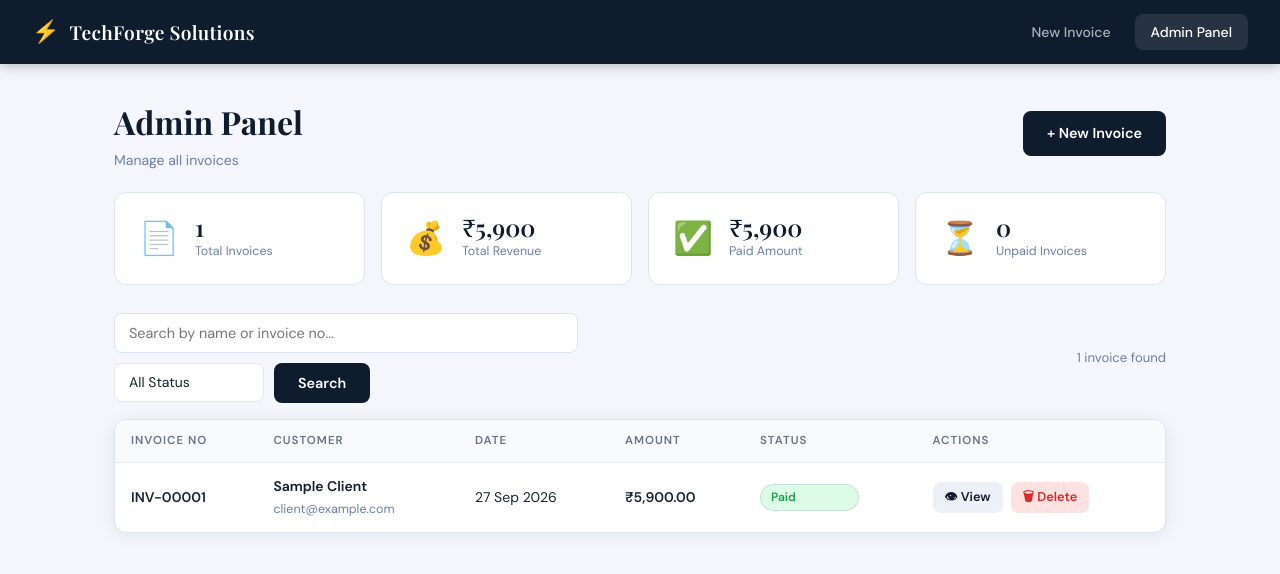
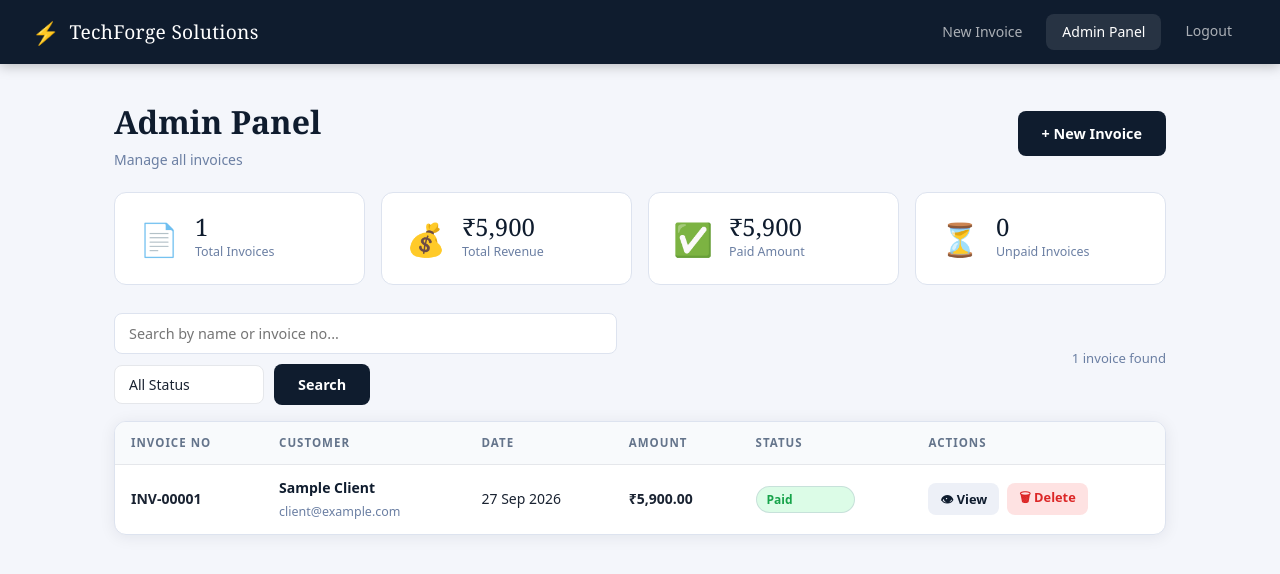
Before and after one commit to Vidyadevi423/invoice_generator, a PHP site: page /admin.php in a window 1280 px wide. Shown: the top 574 px of the page. Run offline with PHP 8.4, Linux system fonts and the light colour scheme; the visitor is signed in with stand-in values (Sample User, id 1); data comes from the database, SQL or seed files in the repository.

Commit message:
Protect admin actions with authentication and CSRF

```diff
--- a/admin.php
+++ b/admin.php
@@ -4,13 +4,24 @@
 // TechForge Solutions — Invoice Generator
 // ============================================
 require_once 'db.php';
+requireAdmin();
 
 $conn = getDB();
 
 // ---- Handle Delete Invoice ----
-if (isset($_GET['delete']) && is_numeric($_GET['delete'])) {
-    $delId = intval($_GET['delete']);
-    $stmt  = $conn->prepare("DELETE FROM invoices WHERE id = ?");
+if ($_SERVER['REQUEST_METHOD'] === 'POST' && isset($_POST['delete_invoice'])) {
+    if (!verifyCsrfToken($_POST['csrf_token'] ?? '')) {
+        http_response_code(403);
+        exit('Invalid security token.');
+    }
+
+    $delId = filter_var($_POST['invoice_id'] ?? null, FILTER_VALIDATE_INT);
+    if ($delId === false || $delId <= 0) {
+        header('Location: admin.php?msg=error');
+        exit;
+    }
+
+    $stmt = $conn->prepare("DELETE FROM invoices WHERE id = ?");
     $stmt->bind_param('i', $delId);
     $stmt->execute();
     $stmt->close();
@@ -20,9 +31,19 @@ if (isset($_GET['delete']) && is_numeric($_GET['delete'])) {
 
 // ---- Handle Status Update ----
 if ($_SERVER['REQUEST_METHOD'] === 'POST' && isset($_POST['update_status'])) {
-    $updId     = intval($_POST['invoice_id']);
-    $updStatus = in_array($_POST['status'], ['paid','unpaid','draft','cancelled']) ? $_POST['status'] : 'unpaid';
-    $stmt      = $conn->prepare("UPDATE invoices SET status = ? WHERE id = ?");
+    if (!verifyCsrfToken($_POST['csrf_token'] ?? '')) {
+        http_response_code(403);
+        exit('Invalid security token.');
+    }
+
+    $updId = filter_var($_POST['invoice_id'] ?? null, FILTER_VALIDATE_INT);
+    $updStatus = $_POST['status'] ?? '';
+    if ($updId === false || $updId <= 0 || !in_array($updStatus, ['paid','unpaid','draft','cancelled'], true)) {
+        header('Location: admin.php?msg=error');
+        exit;
+    }
+
+    $stmt = $conn->prepare("UPDATE invoices SET status = ? WHERE id = ?");
     $stmt->bind_param('si', $updStatus, $updId);
     $stmt->execute();
     $stmt->close();
@@ -31,41 +52,42 @@ if ($_SERVER['REQUEST_METHOD'] === 'POST' && isset($_POST['update_status'])) {
 }
 
 // ---- Filter & Search ----
-$search    = clean($_GET['search'] ?? '');
-$filterSt  = $_GET['status'] ?? 'all';
-$page      = max(1, intval($_GET['page'] ?? 1));
-$perPage   = 10;
-$offset    = ($page - 1) * $perPage;
+$search = clean($_GET['search'] ?? '');
+$filterSt = $_GET['status'] ?? 'all';
+if (!in_array($filterSt, ['all','paid','unpaid','draft','cancelled'], true)) {
+    $filterSt = 'all';
+}
+$page = max(1, intval($_GET['page'] ?? 1));
+$perPage = 10;
+$offset = ($page - 1) * $perPage;
 
 $where = "WHERE 1=1";
 $params = [];
-$types  = '';
+$types = '';
 
 if ($search) {
-    $where   .= " AND (customer_name LIKE ? OR invoice_no LIKE ?)";
-    $s        = '%' . $search . '%';
+    $where .= " AND (customer_name LIKE ? OR invoice_no LIKE ?)";
+    $s = '%' . $search . '%';
     $params[] = $s;
     $params[] = $s;
-    $types   .= 'ss';
+    $types .= 'ss';
 }
 if ($filterSt !== 'all') {
-    $where   .= " AND status = ?";
+    $where .= " AND status = ?";
     $params[] = $filterSt;
-    $types   .= 's';
+    $types .= 's';
 }
 
-// Count total
 $countStmt = $conn->prepare("SELECT COUNT(*) AS cnt FROM invoices $where");
 if ($params) {
     $countStmt->bind_param($types, ...$params);
 }
 $countStmt->execute();
-$totalRows  = $countStmt->get_result()->fetch_assoc()['cnt'];
+$totalRows = $countStmt->get_result()->fetch_assoc()['cnt'];
 $totalPages = ceil($totalRows / $perPage);
 $countStmt->close();
 
-// Fetch invoices
-$sql  = "SELECT * FROM invoices $where ORDER BY created_at DESC LIMIT $perPage OFFSET $offset";
+$sql = "SELECT * FROM invoices $where ORDER BY created_at DESC LIMIT $perPage OFFSET $offset";
 $stmt = $conn->prepare($sql);
 if ($params) {
     $stmt->bind_param($types, ...$params);
@@ -74,7 +96,6 @@ $stmt->execute();
 $invoices = $stmt->get_result()->fetch_all(MYSQLI_ASSOC);
 $stmt->close();
 
-// Summary stats
 $stats = $conn->query("
     SELECT
         COUNT(*) AS total,
@@ -86,11 +107,10 @@ $stats = $conn->query("
 
 $conn->close();
 
-// Status badge styles
 $statusColors = [
-    'paid'      => ['bg' => '#dcfce7', 'color' => '#16a34a'],
-    'unpaid'    => ['bg' => '#fef9c3', 'color' => '#b45309'],
-    'draft'     => ['bg' => '#f1f5f9', 'color' => '#475569'],
+    'paid' => ['bg' => '#dcfce7', 'color' => '#16a34a'],
+    'unpaid' => ['bg' => '#fef9c3', 'color' => '#b45309'],
+    'draft' => ['bg' => '#f1f5f9', 'color' => '#475569'],
     'cancelled' => ['bg' => '#fee2e2', 'color' => '#dc2626'],
 ];
 ?>
@@ -99,28 +119,26 @@ $statusColors = [
 <head>
     <meta charset="UTF-8">
     <meta name="viewport" content="width=device-width, initial-scale=1.0">
-    <title>Admin Panel — <?= COMPANY_NAME ?></title>
-    <link rel="preconnect" href="https://fonts.googleapis.com">
-    <link href="https://fonts.googleapis.com/css2?family=Playfair+Display:wght@600;700&family=DM+Sans:wght@300;400;500;600&display=swap" rel="stylesheet">
+    <title>Admin Panel — <?= htmlspecialchars(COMPANY_NAME) ?></title>
     <link rel="stylesheet" href="css/style.css">
 </head>
 <body class="admin-body">
-
-<!-- NAVBAR -->
 <nav class="navbar">
     <div class="navbar-brand">
         <span class="brand-icon">⚡</span>
-        <span class="brand-name"><?= COMPANY_NAME ?></span>
+        <span class="brand-name"><?= htmlspecialchars(COMPANY_NAME) ?></span>
     </div>
     <div class="navbar-links">
         <a href="index.php" class="nav-link">New Invoice</a>
         <a href="admin.php" class="nav-link active">Admin Panel</a>
+        <form method="POST" action="logout.php" style="display:inline;">
+            <input type="hidden" name="csrf_token" value="<?= htmlspecialchars(csrfToken()) ?>">
+            <button type="submit" class="nav-link" style="border:0;background:none;cursor:pointer;">Logout</button>
+        </form>
     </div>
 </nav>
 
 <div class="admin-container">
-
-    <!-- PAGE TITLE -->
     <div class="admin-header">
         <div>
             <h1 class="admin-title">Admin Panel</h1>
@@ -129,144 +147,87 @@ $statusColors = [
         <a href="index.php" class="btn-primary">+ New Invoice</a>
     </div>
 
-    <!-- NOTIFICATIONS -->
     <?php if (isset($_GET['msg'])): ?>
     <div class="alert <?= $_GET['msg'] === 'deleted' ? 'alert-error' : 'alert-success' ?>">
         <?= $_GET['msg'] === 'deleted' ? '🗑 Invoice deleted successfully.' : '✅ Invoice status updated.' ?>
     </div>
     <?php endif; ?>
 
-    <!-- SUMMARY CARDS -->
     <div class="stats-grid">
-        <div class="stat-card">
-            <div class="stat-icon">📄</div>
-            <div class="stat-info">
-                <p class="stat-value"><?= number_format($stats['total']) ?></p>
-                <p class="stat-label">Total Invoices</p>
-            </div>
-        </div>
-        <div class="stat-card">
-            <div class="stat-icon">💰</div>
-            <div class="stat-info">
-                <p class="stat-value"><?= CURRENCY . number_format($stats['revenue'] ?? 0, 0) ?></p>
-                <p class="stat-label">Total Revenue</p>
-            </div>
-        </div>
-        <div class="stat-card">
-            <div class="stat-icon">✅</div>
-            <div class="stat-info">
-                <p class="stat-value"><?= CURRENCY . number_format($stats['paid_amount'] ?? 0, 0) ?></p>
-                <p class="stat-label">Paid Amount</p>
-            </div>
-        </div>
-        <div class="stat-card">
-            <div class="stat-icon">⏳</div>
-            <div class="stat-info">
-                <p class="stat-value"><?= number_format($stats['unpaid_count']) ?></p>
-                <p class="stat-label">Unpaid Invoices</p>
-            </div>
-        </div>
+        <div class="stat-card"><div class="stat-icon">📄</div><div class="stat-info"><p class="stat-value"><?= number_format($stats['total']) ?></p><p class="stat-label">Total Invoices</p></div></div>
+        <div class="stat-card"><div class="stat-icon">💰</div><div class="stat-info"><p class="stat-value"><?= CURRENCY . number_format($stats['revenue'] ?? 0, 0) ?></p><p class="stat-label">Total Revenue</p></div></div>
+        <div class="stat-card"><div class="stat-icon">✅</div><div class="stat-info"><p class="stat-value"><?= CURRENCY . number_format($stats['paid_amount'] ?? 0, 0) ?></p><p class="stat-label">Paid Amount</p></div></div>
+        <div class="stat-card"><div class="stat-icon">⏳</div><div class="stat-info"><p class="stat-value"><?= number_format($stats['unpaid_count']) ?></p><p class="stat-label">Unpaid Invoices</p></div></div>
     </div>
 
-    <!-- SEARCH & FILTER -->
     <div class="admin-toolbar">
         <form method="GET" class="search-form">
-            <input type="text" name="search" placeholder="Search by name or invoice no..."
-                   value="<?= htmlspecialchars($search) ?>" class="search-input">
+            <input type="text" name="search" placeholder="Search by name or invoice no..." value="<?= htmlspecialchars($search) ?>" class="search-input">
             <select name="status" class="filter-select">
-                <option value="all"       <?= $filterSt === 'all'       ? 'selected' : '' ?>>All Status</option>
-                <option value="paid"      <?= $filterSt === 'paid'      ? 'selected' : '' ?>>Paid</option>
-                <option value="unpaid"    <?= $filterSt === 'unpaid'    ? 'selected' : '' ?>>Unpaid</option>
-                <option value="draft"     <?= $filterSt === 'draft'     ? 'selected' : '' ?>>Draft</option>
+                <option value="all" <?= $filterSt === 'all' ? 'selected' : '' ?>>All Status</option>
+                <option value="paid" <?= $filterSt === 'paid' ? 'selected' : '' ?>>Paid</option>
+                <option value="unpaid" <?= $filterSt === 'unpaid' ? 'selected' : '' ?>>Unpaid</option>
+                <option value="draft" <?= $filterSt === 'draft' ? 'selected' : '' ?>>Draft</option>
                 <option value="cancelled" <?= $filterSt === 'cancelled' ? 'selected' : '' ?>>Cancelled</option>
             </select>
             <button type="submit" class="btn-primary">Search</button>
-            <?php if ($search || $filterSt !== 'all'): ?>
-            <a href="admin.php" class="btn-secondary">Clear</a>
-            <?php endif; ?>
+            <?php if ($search || $filterSt !== 'all'): ?><a href="admin.php" class="btn-secondary">Clear</a><?php endif; ?>
         </form>
-        <p class="result-count"><?= $totalRows ?> invoice<?= $totalRows !== 1 ? 's' : '' ?> found</p>
+        <p class="result-count"><?= number_format($totalRows) ?> invoice<?= $totalRows !== 1 ? 's' : '' ?> found</p>
     </div>
 
-    <!-- INVOICES TABLE -->
     <div class="admin-table-wrap">
         <?php if (empty($invoices)): ?>
-            <div class="empty-table">
-                <div class="empty-icon">📭</div>
-                <p>No invoices found. <a href="index.php">Create your first invoice →</a></p>
-            </div>
+            <div class="empty-table"><div class="empty-icon">📭</div><p>No invoices found. <a href="index.php">Create your first invoice →</a></p></div>
         <?php else: ?>
         <table class="admin-table">
-            <thead>
-                <tr>
-                    <th>Invoice No</th>
-                    <th>Customer</th>
-                    <th>Date</th>
-                    <th>Amount</th>
-                    <th>Status</th>
-                    <th>Actions</th>
-                </tr>
-            </thead>
+            <thead><tr><th>Invoice No</th><th>Customer</th><th>Date</th><th>Amount</th><th>Status</th><th>Actions</th></tr></thead>
             <tbody>
-                <?php foreach ($invoices as $inv): ?>
+            <?php foreach ($invoices as $inv): ?>
                 <?php $sc = $statusColors[$inv['status']] ?? $statusColors['draft']; ?>
                 <tr>
                     <td><strong><?= htmlspecialchars($inv['invoice_no']) ?></strong></td>
-                    <td>
-                        <div class="customer-cell">
-                            <span class="cust-name"><?= htmlspecialchars($inv['customer_name']) ?></span>
-                            <?php if ($inv['customer_email']): ?>
-                            <span class="cust-email"><?= htmlspecialchars($inv['customer_email']) ?></span>
-                            <?php endif; ?>
-                        </div>
-                    </td>
+                    <td><div class="customer-cell"><span class="cust-name"><?= htmlspecialchars($inv['customer_name']) ?></span><?php if ($inv['customer_email']): ?><span class="cust-email"><?= htmlspecialchars($inv['customer_email']) ?></span><?php endif; ?></div></td>
                     <td><?= date('d M Y', strtotime($inv['created_at'])) ?></td>
                     <td><strong><?= CURRENCY . number_format($inv['total'], 2) ?></strong></td>
                     <td>
-                        <!-- Inline status update form -->
                         <form method="POST" class="status-form">
-                            <input type="hidden" name="invoice_id" value="<?= $inv['id'] ?>">
+                            <input type="hidden" name="invoice_id" value="<?= (int) $inv['id'] ?>">
                             <input type="hidden" name="update_status" value="1">
-                            <select name="status" class="status-select"
-                                    style="background:<?= $sc['bg'] ?>; color:<?= $sc['color'] ?>;"
-                                    onchange="this.form.submit()">
-                                <option value="paid"      <?= $inv['status'] === 'paid'      ? 'selected' : '' ?>>Paid</option>
-                                <option value="unpaid"    <?= $inv['status'] === 'unpaid'    ? 'selected' : '' ?>>Unpaid</option>
-                                <option value="draft"     <?= $inv['status'] === 'draft'     ? 'selected' : '' ?>>Draft</option>
+                            <input type="hidden" name="csrf_token" value="<?= htmlspecialchars(csrfToken()) ?>">
+                            <select name="status" class="status-select" style="background:<?= $sc['bg'] ?>;color:<?= $sc['color'] ?>;" onchange="this.form.submit()">
+                                <option value="paid" <?= $inv['status'] === 'paid' ? 'selected' : '' ?>>Paid</option>
+                                <option value="unpaid" <?= $inv['status'] === 'unpaid' ? 'selected' : '' ?>>Unpaid</option>
+                                <option value="draft" <?= $inv['status'] === 'draft' ? 'selected' : '' ?>>Draft</option>
                                 <option value="cancelled" <?= $inv['status'] === 'cancelled' ? 'selected' : '' ?>>Cancelled</option>
                             </select>
                         </form>
                     </td>
                     <td>
                         <div class="action-btns">
-                            <a href="invoice.php?id=<?= $inv['id'] ?>" class="btn-view" title="View Invoice">👁 View</a>
-                            <a href="admin.php?delete=<?= $inv['id'] ?>"
-                               class="btn-delete" title="Delete Invoice"
-                               onclick="return confirm('Delete invoice <?= htmlspecialchars($inv['invoice_no']) ?>? This cannot be undone.')">
-                               🗑 Delete
-                            </a>
+                            <a href="invoice.php?id=<?= (int) $inv['id'] ?>" class="btn-view" title="View Invoice">👁 View</a>
+                            <form method="POST" style="display:inline;" onsubmit="return confirm('Delete invoice <?= htmlspecialchars($inv['invoice_no'], ENT_QUOTES, 'UTF-8') ?>? This cannot be undone.');">
+                                <input type="hidden" name="invoice_id" value="<?= (int) $inv['id'] ?>">
+                                <input type="hidden" name="delete_invoice" value="1">
+                                <input type="hidden" name="csrf_token" value="<?= htmlspecialchars(csrfToken()) ?>">
+                                <button type="submit" class="btn-delete" title="Delete Invoice">🗑 Delete</button>
+                            </form>
                         </div>
                     </td>
                 </tr>
-                <?php endforeach; ?>
+            <?php endforeach; ?>
             </tbody>
         </table>
         <?php endif; ?>
     </div>
 
-    <!-- PAGINATION -->
     <?php if ($totalPages > 1): ?>
     <div class="pagination">
         <?php for ($p = 1; $p <= $totalPages; $p++): ?>
-        <a href="?page=<?= $p ?>&search=<?= urlencode($search) ?>&status=<?= $filterSt ?>"
-           class="page-btn <?= $p === $page ? 'active' : '' ?>">
-            <?= $p ?>
-        </a>
+        <a href="?page=<?= $p ?>&search=<?= urlencode($search) ?>&status=<?= urlencode($filterSt) ?>" class="page-btn <?= $p === $page ? 'active' : '' ?>"><?= $p ?></a>
         <?php endfor; ?>
     </div>
     <?php endif; ?>
-
-</div><!-- /admin-container -->
-
+</div>
 </body>
 </html>
```
